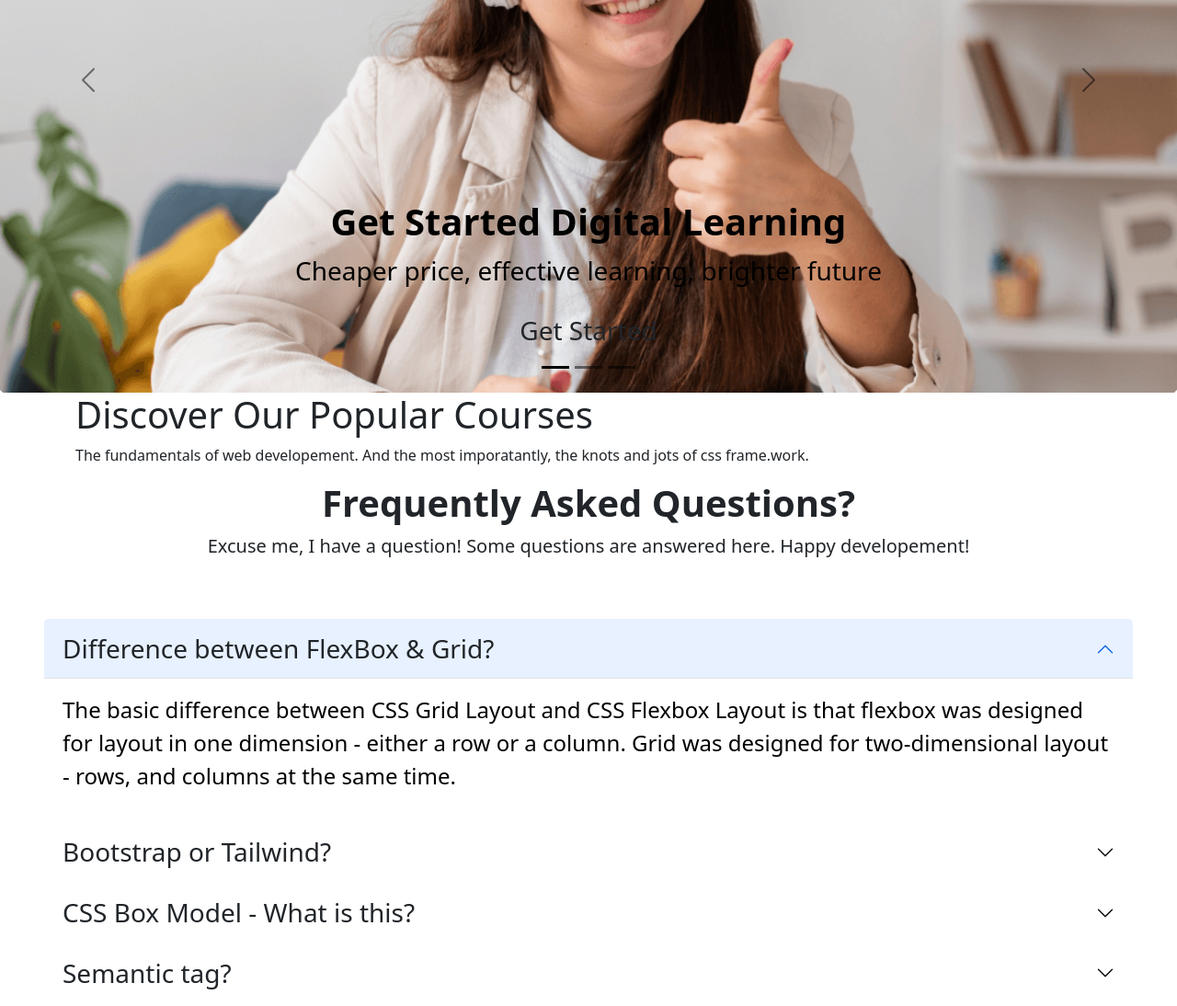
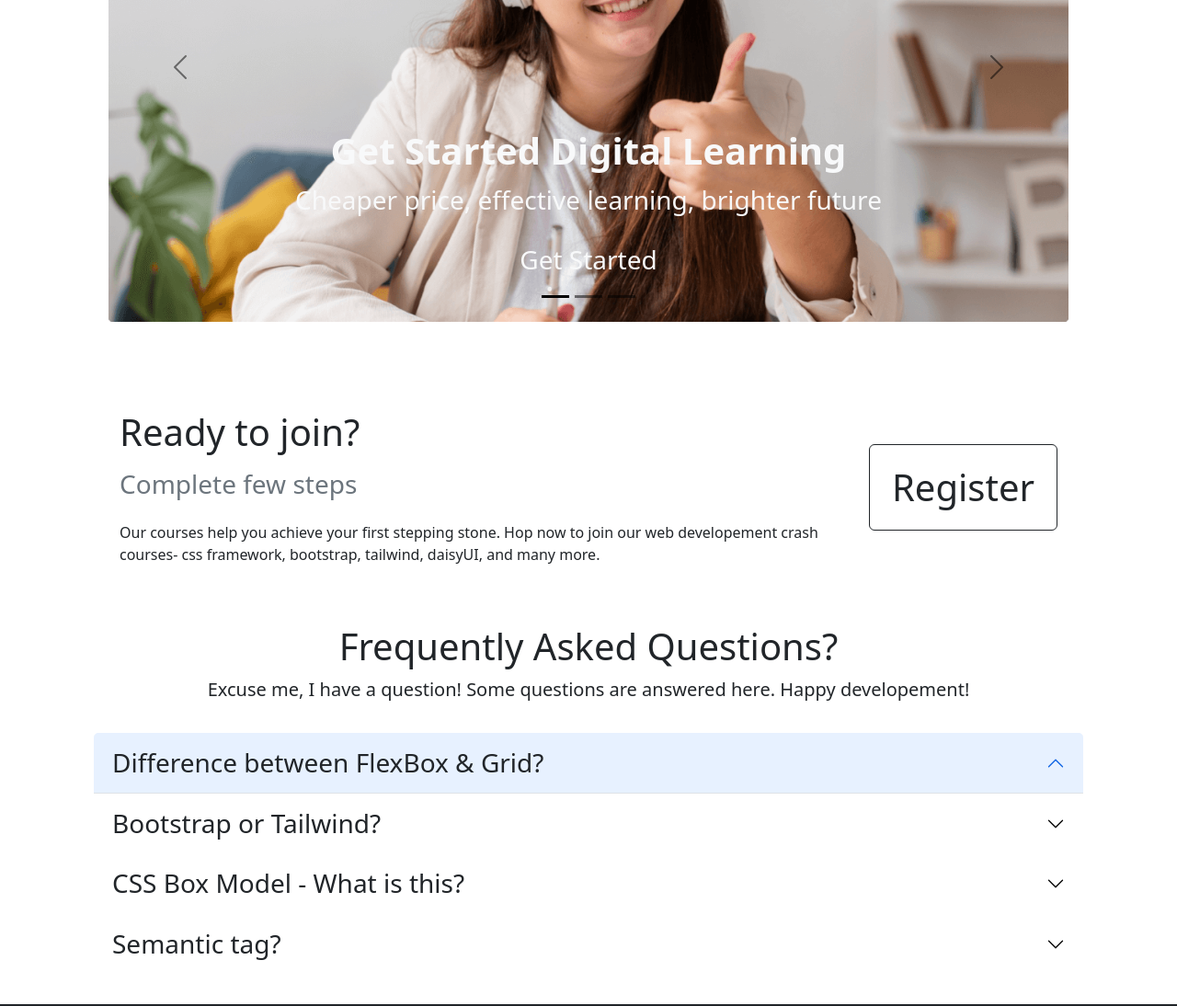
Before and after one commit to sh4aadman/frame.work-website, a plain HTML site: page index.html in a window 1280 px wide. Shown: the part 340-1434 px from the top of the page at 92% size. Drawn offline with nearby package versions, Linux system fonts and the light colour scheme.

Commit message:
register card

```diff
--- a/index.html
+++ b/index.html
@@ -15,7 +15,7 @@
 
 <body>
     <header>
-        <nav class="navbar navbar-expand-lg bg-transparent">
+        <nav class="navbar navbar-expand-lg bg-light">
             <div class="container-fluid w-75 align-items-center gap-3">
                 <a class="navbar-brand fw-normal fs-1 pe-none" href="#">Frame.work</a>
                 <button class="navbar-toggler" type="button" data-bs-toggle="collapse" data-bs-target="#navbarText"
@@ -38,7 +38,7 @@
                         </li>
                     </ul>
                     <span class="navbar-text">
-                        <a class="btn fw-light fs-3" href="http://" role="button">Register</a>
+                        <a class="btn btn-outline-dark fw-light fs-3" href="http://" role="button">Register</a>
                     </span>
                 </div>
             </div>
@@ -46,7 +46,7 @@
     </header>
     <main>
         <section>
-            <article>
+            <article class="container p-5">
                 <div id="carouselExampleDark" class="carousel carousel-dark slide carousel-fade"
                     data-bs-ride="carousel">
                     <div class="carousel-indicators">
@@ -59,11 +59,12 @@
                     </div>
                     <div class="carousel-inner">
                         <div class="carousel-item active" data-bs-interval="1000">
-                            <img src="images/cover/cover-1.png" class="d-block w-100" alt="carousel">
-                            <div class="carousel-caption d-flex flex-column align-items-center">
-                                <h1 class="fw-bold fs-1">Get Started Digital Learning</h1>
-                                <p class="fw-normal fs-3">Cheaper price, effective learning, brighter future</p>
-                                <a class="btn fw-normal fs-3" href="http://">Get Started</a>
+                            <img src="images/cover/cover-1.png" class="img-fluid bg-gradient" alt="carousel">
+                            <div class="carousel-caption d-flex flex-column justify-content-center align-items-center">
+                                <h1 class="fw-bold fs-1 text-light">Get Started Digital Learning</h1>
+                                <p class="fw-normal fs-3 text-light">Cheaper price, effective learning, brighter future
+                                </p>
+                                <a class="btn fw-normal fs-3 text-light" href="http://">Get Started</a>
                             </div>
                         </div>
 
@@ -80,24 +81,33 @@
                     </button>
                 </div>
             </article>
-            <article>
-                <div class="container">
-                    <h1>Discover Our Popular Courses</h1>
-                    <p>The fundamentals of web developement. And the most imporatantly, the knots and jots of css
-                        <span>frame.work</span>.
-                    </p>
+            <article class="container">
+                <div class="container mx-auto bg-light-50 p-5">
+                    <div class="card-body d-flex align-items-center gap-3">
+                        <div class="d-flex flex-column gap-3">
+                            <h5 class="card-title fs-1 fw-light">Ready to join?</h5>
+                            <h6 class="card-subtitle mb-2 text-muted fs-3 fw-lighter">Complete few steps</h6>
+                            <p class="card-text fw-1 fw-light">Our courses help you achieve your first stepping
+                                stone.
+                                Hop now
+                                to
+                                join our web developement crash courses- css framework, bootstrap, tailwind, daisyUI,
+                                and many more.</p>
+                        </div>
+                        <a href="#" class="btn btn-outline-dark px-4 py-3 fs-1 fw-light card-link ms-auto">Register</a>
+                    </div>
                 </div>
             </article>
             <article>
-                <section>
-                    <header class="d-flex flex-column justify-content-center align-items-center">
-                        <h1 class="fw-bold fs-1 text-center">Frequently Asked Questions?</h1>
-                        <p class="fw-normal fs-5 text-center">Excuse me, I have a question! Some
+                <section class="container p-3">
+                    <header>
+                        <h1 class="fw-light fs-1 text-center">Frequently Asked Questions?</h1>
+                        <p class="fw-lighter fs-5 text-center">Excuse me, I have a question! Some
                             questions are answered
                             here. Happy
                             developement!</p>
                     </header>
-                    <section class="p-5">
+                    <section class="container p-3">
                         <div class="accordion" id="accordionOne">
                             <div class="accordion-item border-0">
                                 <h2 class="accordion-header" id="headingOne">
@@ -107,7 +117,7 @@
                                         Difference between FlexBox & Grid?
                                     </button>
                                 </h2>
-                                <div id="collapseOne" class="accordion-collapse collapse show border-0"
+                                <div id="collapseOne" class="accordion-collapse collapse border-0"
                                     aria-labelledby="headingOne" data-bs-parent="#accordionOne">
                                     <div class="accordion-body fw-light fs-4">
                                         <p>The basic difference between CSS Grid Layout and CSS
```
